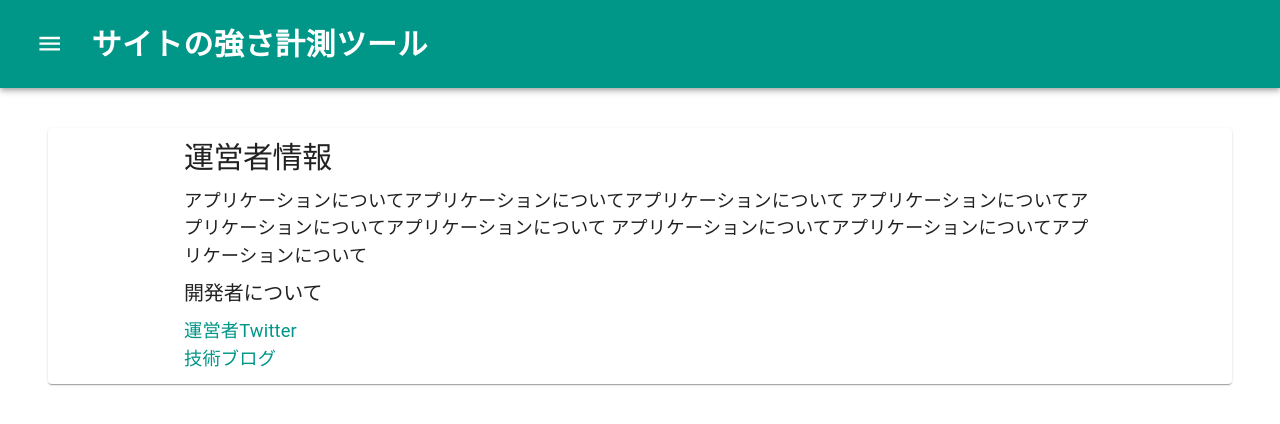
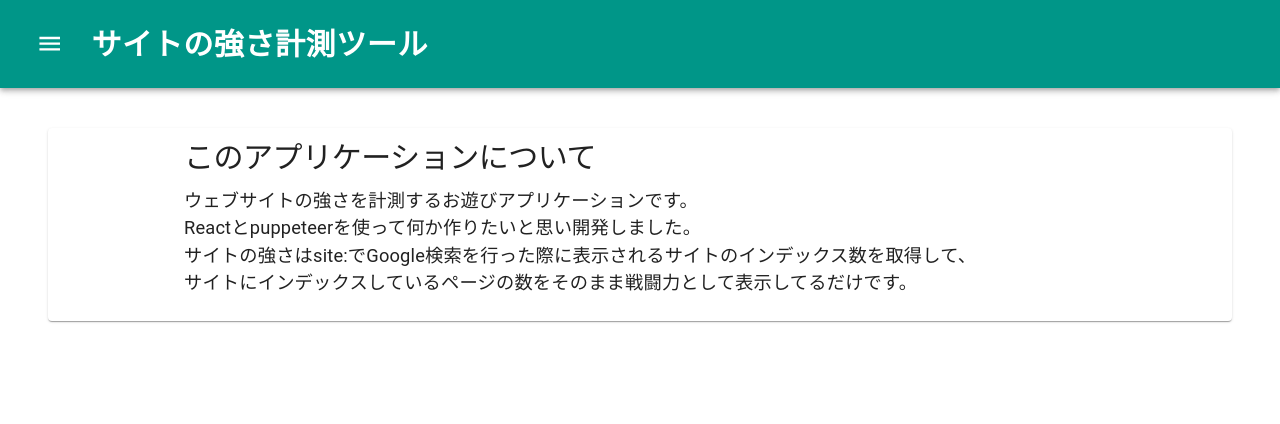
Before and after one commit to Yota-K/react-puppeteer-app, a React app in the folder front/: page /about in a window 1280 px wide. Shown: the top 424 px of the page. Built offline with nearby package versions, Linux system fonts and the light colour scheme; the HTML template or start-up script is replaced by a standard one.

Commit message:
アプリについてページ作成。

```diff
--- a/front/src/Router.tsx
+++ b/front/src/Router.tsx
@@ -2,6 +2,7 @@ import React from 'react';
 import { BrowserRouter, Route, Switch } from 'react-router-dom';
 import Home from './pages/Home';
 import About from './pages/About';
+import Info from './pages/Info';
 import NotFound from './pages/404';
 
 const Router = () => {
@@ -10,10 +11,11 @@ const Router = () => {
       <Switch>
         <Route exact path="/" component={Home} />
         <Route path="/about" component={About} />
+        <Route path="/info" component={Info} />
         <Route component={NotFound} />
       </Switch>
     </BrowserRouter>
   );
-}
+};
 
 export default Router;
--- a/front/src/pages/About.tsx
+++ b/front/src/pages/About.tsx
@@ -2,7 +2,6 @@ import React from 'react';
 import Paper from '@material-ui/core/Paper';
 import Container from '@material-ui/core/Container';
 import Typography from '@material-ui/core/Typography';
-import Link from '@material-ui/core/Link';
 import { makeStyles } from '@material-ui/core/styles';
 
 const useStyles = makeStyles({
@@ -19,20 +18,12 @@ const About: React.FC = () => {
     <Container>
       <Paper>
         <Container maxWidth="md">
-          <Typography variant="h1">運営者情報</Typography>
+          <Typography variant="h1">このアプリケーションについて</Typography>
           <Typography variant="body1" className={classes.margin}>
-            アプリケーションについてアプリケーションについてアプリケーションについて
-            アプリケーションについてアプリケーションについてアプリケーションについて
-            アプリケーションについてアプリケーションについてアプリケーションについて
-          </Typography>
-          <Typography variant="h2" className={classes.margin}>
-            開発者について
-          </Typography>
-          <Typography variant="body1">
-            <Link href="https://twitter.com/karukichi_yah">運営者Twitter</Link>
-          </Typography>
-          <Typography variant="body1">
-            <Link href="https://karukichi-blog.netlify.app/">技術ブログ</Link>
+            ウェブサイトの強さを計測するお遊びアプリケーションです。<br />
+            Reactとpuppeteerを使って何か作りたいと思い開発しました。<br />
+            サイトの強さはsite:でGoogle検索を行った際に表示されるサイトのインデックス数を取得して、<br />
+            サイトにインデックスしているページの数をそのまま戦闘力として表示してるだけです。
           </Typography>
         </Container>
       </Paper>
--- /dev/null
+++ b/front/src/pages/Info.tsx
@@ -0,0 +1,38 @@
+import React from 'react';
+import Paper from '@material-ui/core/Paper';
+import Container from '@material-ui/core/Container';
+import Typography from '@material-ui/core/Typography';
+import Link from '@material-ui/core/Link';
+import { makeStyles } from '@material-ui/core/styles';
+
+const useStyles = makeStyles({
+  margin: {
+    marginTop: '12px',
+    marginBottom: '12px',
+  },
+});
+
+const Info: React.FC = () => {
+  const classes = useStyles();
+
+  return (
+    <Container>
+      <Paper>
+        <Container maxWidth="md">
+          <Typography variant="h1">運営者情報</Typography>
+          <Typography variant="h2" className={classes.margin}>
+            開発者について
+          </Typography>
+          <Typography variant="body1">
+            <Link href="https://twitter.com/karukichi_yah">運営者Twitter</Link>
+          </Typography>
+          <Typography variant="body1">
+            <Link href="https://karukichi-blog.netlify.app/">技術ブログ</Link>
+          </Typography>
+        </Container>
+      </Paper>
+    </Container>
+  );
+};
+
+export default Info;
```
